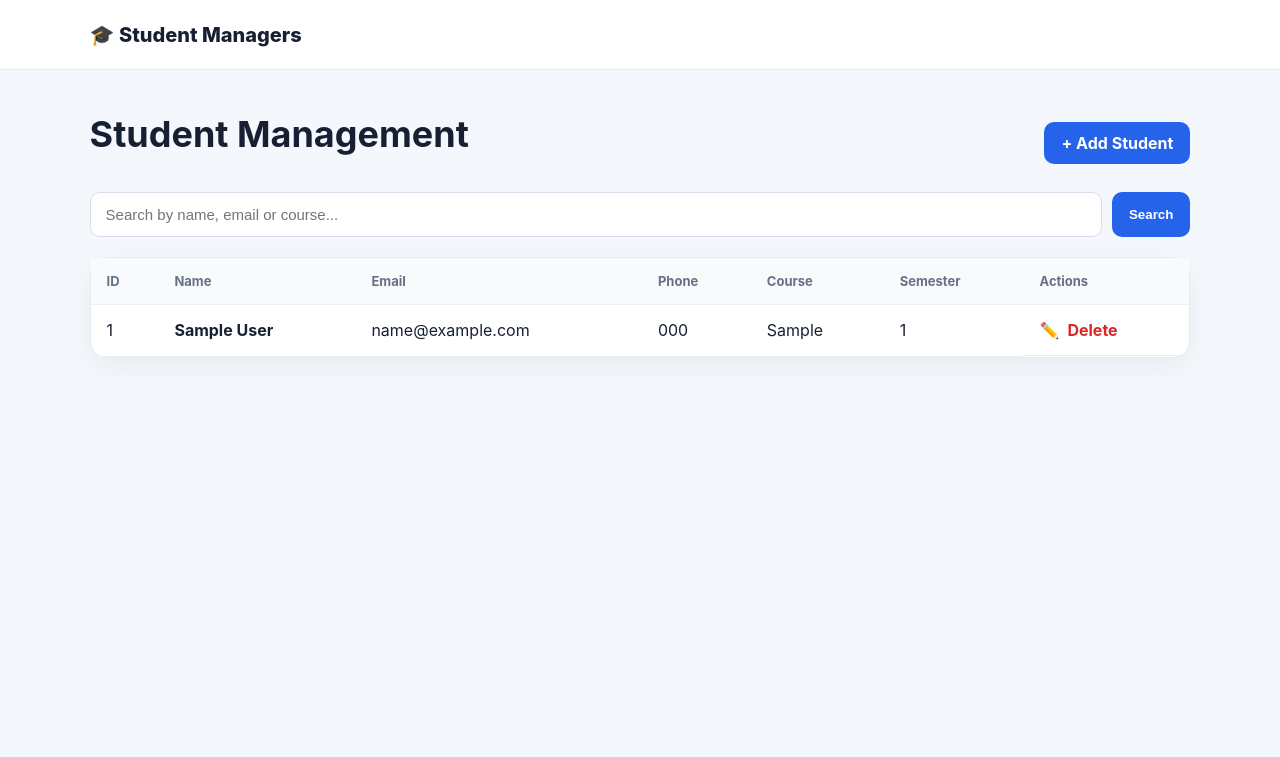
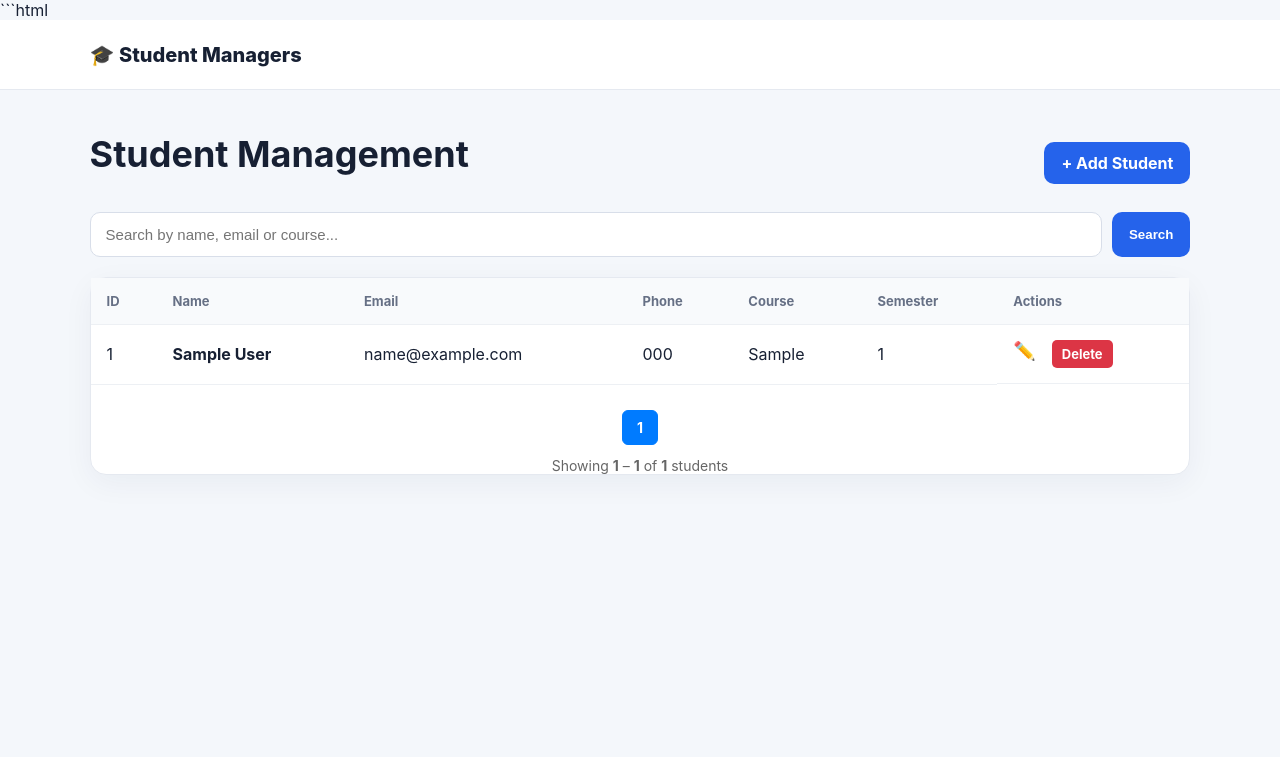
Before and after one commit to satya06-py/DJANGO--CRUD-PROJECT, a Django app: page /students/ in a window 1280 px wide. Shown: the top 757 px of the page. Run offline with Django 5.2, Linux system fonts and the light colour scheme; a user stored in the database is signed in; tables that the repository leaves empty hold one stand-in row (values such as "Sample post").

Commit message:
pagination complete

````diff
--- a/students/views.py
+++ b/students/views.py
@@ -1,56 +1,98 @@
 from django.contrib.auth.decorators import login_required
 from django.contrib import messages
+from django.core.paginator import Paginator
 from django.shortcuts import get_object_or_404, redirect, render
+
 from .forms import StudentForm
 from .models import Student
+
+
 @login_required
 def student_list(request):
+    # Get search query
     query = request.GET.get("q", "").strip()
-    students = Student.objects.all()
 
+    # Get all students
+    students = Student.objects.all().order_by("id")
+
+    # Search students by name, email, or course
     if query:
-        students = students.filter(name__icontains=query) | students.filter(
-            email__icontains=query
-        ) | students.filter(course__icontains=query)
+        students = (
+            students.filter(name__icontains=query)
+            | students.filter(email__icontains=query)
+            | students.filter(course__icontains=query)
+        )
 
-    return render(request, "students/student_list.html", {
-        "students": students,
-        "query": query,
-    })
+    # Pagination: 5 students per page
+    paginator = Paginator(students, 5)
+
+    # Get current page number
+    page_number = request.GET.get("page")
+
+    # Get page object
+    page_obj = paginator.get_page(page_number)
+
+    return render(
+        request,
+        "students/student_list.html",
+        {
+            "students": page_obj,
+            "page_obj": page_obj,
+            "query": query,
+        },
+    )
+
+
 @login_required
 def student_create(request):
     if request.method == "POST":
         form = StudentForm(request.POST)
+
         if form.is_valid():
             form.save()
             messages.success(request, "Student added successfully.")
             return redirect("student_list")
+
     else:
         form = StudentForm()
 
-    return render(request, "students/student_form.html", {
-        "form": form,
-        "title": "Add Student",
-        "button": "Add Student",
-    })
+    return render(
+        request,
+        "students/student_form.html",
+        {
+            "form": form,
+            "title": "Add Student",
+            "button": "Add Student",
+        },
+    )
+
+
 @login_required
 def student_update(request, pk):
     student = get_object_or_404(Student, pk=pk)
 
     if request.method == "POST":
         form = StudentForm(request.POST, instance=student)
+
         if form.is_valid():
             form.save()
             messages.success(request, "Student updated successfully.")
             return redirect("student_list")
+
     else:
         form = StudentForm(instance=student)
 
-    return render(request, "students/student_form.html", {
-        "form": form,
-        "title": "Edit Student",
-        "button": "Update Student",
-    })
+    return render(
+        request,
+        "students/student_form.html",
+        {
+            "form": form,
+            "title": "Edit Student",
+            "button": "Update Student",
+        },
+    )
+
+
 @login_required
 def student_delete(request, pk):
     student = get_object_or_404(Student, pk=pk)
@@ -60,6 +102,10 @@ def student_delete(request, pk):
         messages.success(request, "Student deleted successfully.")
         return redirect("student_list")
 
-    return render(request, "students/student_confirm_delete.html", {
-        "student": student,
-    })
+    return render(
+        request,
+        "students/student_confirm_delete.html",
+        {
+            "student": student,
+        },
+    )
--- a/templates/students/student_list.html
+++ b/templates/students/student_list.html
@@ -1,60 +1,278 @@
+```html
 {% extends "students/base.html" %}
 {% block title %}Students | Student Manager{% endblock %}
 
 {% block content %}
+
 <section class="hero">
     <div>
         <h1>Student Management</h1>
     </div>
-    <a class="primary-btn" href="{% url 'student_create' %}">+ Add Student</a>
+
+    <a class="primary-btn" href="{% url 'student_create' %}">
+        + Add Student
+    </a>
 </section>
+
+
+<!-- Search -->
 <form class="search" method="get">
-    <input type="text" name="q" value="{{ query }}" placeholder="Search by name, email or course...">
+    <input
+        type="text"
+        name="q"
+        value="{{ query }}"
+        placeholder="Search by name, email or course..."
+    >
+
     <button type="submit">Search</button>
-    {% if query %}<a href="{% url 'student_list' %}">Clear</a>{% endif %}
+
+    {% if query %}
+        <a href="{% url 'student_list' %}">Clear</a>
+    {% endif %}
 </form>
+
+
 <div class="card">
+
     {% if students %}
+
     <div class="table-wrap">
+
         <table>
+
             <thead>
                 <tr>
-                    <th>ID</th><th>Name</th><th>Email</th><th>Phone</th>
-                    <th>Course</th><th>Semester</th><th>Actions</th>
+                    <th>ID</th>
+                    <th>Name</th>
+                    <th>Email</th>
+                    <th>Phone</th>
+                    <th>Course</th>
+                    <th>Semester</th>
+                    <th>Actions</th>
                 </tr>
             </thead>
+
+
             <tbody>
+
             {% for student in students %}
+
                 <tr>
+
                     <td>{{ student.id }}</td>
-                    <td><strong>{{ student.name }}</strong></td>
+
+                    <td>
+                        <strong>{{ student.name }}</strong>
+                    </td>
+
                     <td>{{ student.email }}</td>
+
                     <td>{{ student.phone }}</td>
+
                     <td>{{ student.course }}</td>
+
                     <td>{{ student.semester }}</td>
+
+
+                    <!-- Actions -->
                     <td class="actions">
-    <!-- Pencil Edit Button -->
-    <a class="edit" href="{% url 'student_update' student.id %}" title="Edit">
+
+                        <!-- Edit -->
+                        <a
+                            class="edit"
+                            href="{% url 'student_update' student.id %}"
+                            title="Edit Student"
+                        >
                             ✏️
                         </a>
 
-    <!-- Delete Button -->
-    <a class="delete" href="{% url 'student_delete' student.id %}" title="Delete">
+
+                        <!-- Delete -->
+                        <a
+                            class="delete"
+                            href="{% url 'student_delete' student.id %}"
+                            title="Delete Student"
+                        >
                             Delete
                         </a>
+
                     </td>
+
                 </tr>
+
             {% endfor %}
+
             </tbody>
+
         </table>
+
     </div>
+
+
+    <!-- Pagination -->
+    <div class="pagination">
+
+        {% if page_obj.has_previous %}
+
+            <a
+                href="?page={{ page_obj.previous_page_number }}{% if query %}&q={{ query }}{% endif %}"
+                class="page-btn"
+            >
+                ← Previous
+            </a>
+
+        {% endif %}
+
+
+        {% for num in page_obj.paginator.page_range %}
+
+            {% if page_obj.number == num %}
+
+                <span class="page-btn active">
+                    {{ num }}
+                </span>
+
             {% else %}
+
+                <a
+                    href="?page={{ num }}{% if query %}&q={{ query }}{% endif %}"
+                    class="page-btn"
+                >
+                    {{ num }}
+                </a>
+
+            {% endif %}
+
+        {% endfor %}
+
+
+        {% if page_obj.has_next %}
+
+            <a
+                href="?page={{ page_obj.next_page_number }}{% if query %}&q={{ query }}{% endif %}"
+                class="page-btn"
+            >
+                Next →
+            </a>
+
+        {% endif %}
+
+    </div>
+
+
+    <!-- Page information -->
+    <div class="page-info">
+
+        Showing
+        <strong>{{ page_obj.start_index }}</strong>
+        –
+        <strong>{{ page_obj.end_index }}</strong>
+
+        of
+
+        <strong>{{ page_obj.paginator.count }}</strong>
+        students
+
+    </div>
+
+
+    {% else %}
+
+        <!-- No students -->
         <div class="empty">
+
             <div class="empty-icon">📚</div>
+
             <h2>No students found</h2>
+
+            {% if query %}
+                <p>No students match your search.</p>
+            {% else %}
                 <p>Add your first student to get started.</p>
-            <a class="primary-btn" href="{% url 'student_create' %}">Add Student</a>
+            {% endif %}
+
+            <a
+                class="primary-btn"
+                href="{% url 'student_create' %}"
+            >
+                Add Student
+            </a>
+
         </div>
+
     {% endif %}
+
 </div>
+
+
+<!-- Pagination CSS -->
+<style>
+
+.pagination {
+    display: flex;
+    justify-content: center;
+    align-items: center;
+    gap: 8px;
+    margin-top: 25px;
+    flex-wrap: wrap;
+}
+
+.page-btn {
+    display: inline-block;
+    padding: 8px 14px;
+    border: 1px solid #ddd;
+    border-radius: 6px;
+    text-decoration: none;
+    color: #333;
+    background: #fff;
+    font-size: 14px;
+}
+
+.page-btn:hover {
+    background: #007bff;
+    color: white;
+    border-color: #007bff;
+}
+
+.page-btn.active {
+    background: #007bff;
+    color: white;
+    border-color: #007bff;
+    font-weight: bold;
+}
+
+.page-info {
+    text-align: center;
+    margin-top: 12px;
+    color: #666;
+    font-size: 14px;
+}
+
+.actions {
+    white-space: nowrap;
+}
+
+.actions .edit {
+    text-decoration: none;
+    font-size: 18px;
+    margin-right: 8px;
+}
+
+.actions .delete {
+    display: inline-block;
+    padding: 6px 10px;
+    background: #dc3545;
+    color: white;
+    border-radius: 5px;
+    text-decoration: none;
+    font-size: 13px;
+}
+
+.actions .delete:hover {
+    background: #b02a37;
+}
+
+</style>
+
 {% endblock %}
+```
````
Lines whose indentation alone changed are shown as unchanged.
